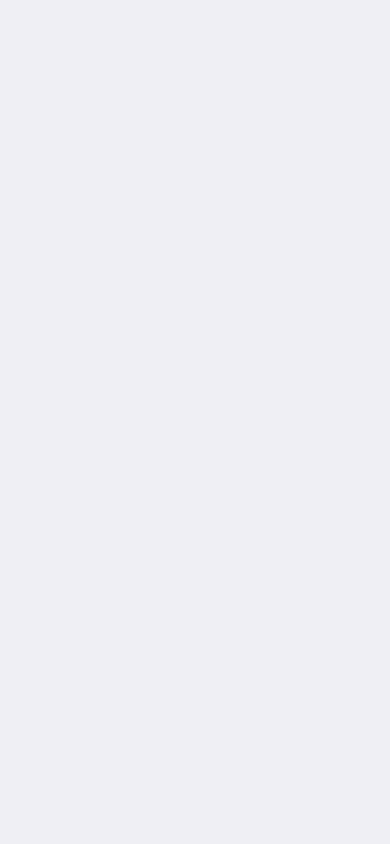
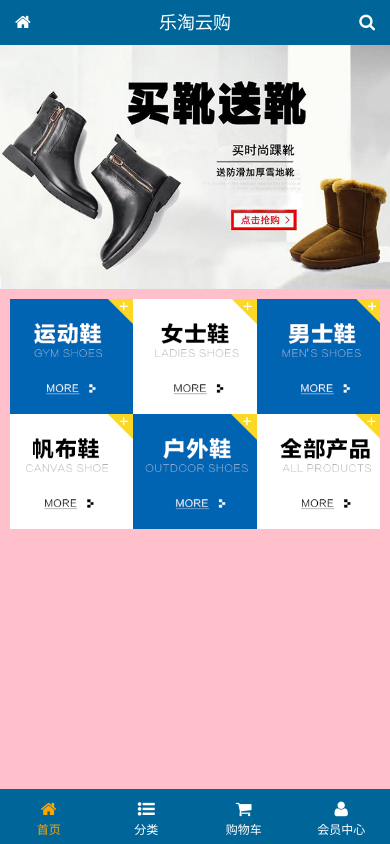
Before and after one commit to FrontGuan/letao_my, a website: page public/mobile_my/index.html in a window 390 px wide. Drawn offline with Linux system fonts and the light colour scheme.

Commit message:
首页弹性布局基本实现,顶部和底部样式实现,轮播和导航实现

```diff
--- a/public/mobile_my/css/base.css
+++ b/public/mobile_my/css/base.css
@@ -0,0 +1,87 @@
+
+html , body {
+    height: 100%;
+}
+
+* {
+    padding: 0;
+    margin: 0;
+    box-sizing: border-box;
+}
+
+p {
+    padding: 0;
+    margin: 0;
+}
+
+ul , ol {
+    list-style: none;
+}
+
+
+/* 页面大盒子 */
+.lt_container {
+    width: 100%;
+    height: 100%;
+    display: flex;
+    flex-direction: column;
+}
+
+.lt_header {
+    height: 45px;
+    background-color: #006699;
+    display: flex;
+    justify-content: space-between;
+    align-items: center;
+    padding: 0 15px;
+    color: #fff;
+}
+
+.lt_header a {
+    color: #fff;
+}
+
+.lt_header h4 {
+    font-weight: normal;
+}
+
+.lt_content {
+    flex: 1;
+    background-color: pink;
+}
+
+.lt_footer {
+    height: 55px;
+    background-color: #006699;
+}
+
+.lt_footer ul {
+    height: 100%;
+    display: flex;
+
+}
+
+.lt_footer ul li {
+    height: 100%;
+    flex: 1;
+    text-align: center;
+    padding-top: 10px;
+}
+
+.lt_footer ul a {
+    color: #fff;
+}
+.lt_footer ul a span{}
+.lt_footer ul a p{
+    font-size: 12px;
+    color: #fff;
+}
+
+/* 高亮 */
+.lt_footer ul li.active a {
+    color: orange;
+}
+
+.lt_footer ul li.active a p {
+    color: orange;
+}
--- a/public/mobile_my/css/index.css
+++ b/public/mobile_my/css/index.css
@@ -0,0 +1,25 @@
+
+.lt_nav {
+    padding: 10px;
+}
+
+.lt_nav ul {
+    display: flex;
+    flex-wrap: wrap;
+}
+
+.lt_nav ul li {
+    width: 33.3333333%;
+}
+
+.lt_nav ul li a {
+    display: block;
+    width: 100%;
+    height: 100%;
+}
+
+.lt_nav ul li a img {
+    display: block;
+    width: 100%;
+    height: 100%;
+}
--- a/public/mobile_my/index.html
+++ b/public/mobile_my/index.html
@@ -1,5 +1,6 @@
 <!DOCTYPE html>
 <html lang="en">
+
 <head>
     <meta charset="UTF-8">
     <meta name="viewport" content="width=device-width, user-scalable=no, initial-scale=1.0, maximum-scale=1.0, minimum-scale=1.0">
@@ -10,11 +11,138 @@
     <link rel="stylesheet" href="./css/base.css">
     <link rel="stylesheet" href="./css/index.css">
 </head>
+
 <body>
+    <div class="lt_container">
+        <div class="lt_header">
+            <a href="javascript:void(0)">
+                <span class="fa fa-home"></span>
+            </a>
+            <h4>乐淘云购</h4>
+            <a href="javascript:void(0)">
+                <span class="fa fa-search"></span>
+            </a>
+        </div>
+        <div class="lt_content">
+            <!-- 轮播图 -->
+            <div id="slider" class="mui-slider">
+                <div class="mui-slider-group mui-slider-loop">
+                    <!-- 额外增加的一个节点(循环轮播：第一个节点是最后一张轮播) -->
+                    <div class="mui-slider-item mui-slider-item-duplicate">
+                        <a href="#">
+                            <img src="./images/banner4.png">
+                        </a>
+                    </div>
+                    <!-- 第一张 -->
+                    <div class="mui-slider-item">
+                        <a href="#">
+                            <img src="./images/banner1.png">
+                        </a>
+                    </div>
+                    <!-- 第二张 -->
+                    <div class="mui-slider-item">
+                        <a href="#">
+                            <img src="./images/banner2.png">
+                        </a>
+                    </div>
+                    <!-- 第三张 -->
+                    <div class="mui-slider-item">
+                        <a href="#">
+                            <img src="./images/banner3.png">
+                        </a>
+                    </div>
+                    <!-- 第四张 -->
+                    <div class="mui-slider-item">
+                        <a href="#">
+                            <img src="./images/banner4.png">
+                        </a>
+                    </div>
+                    <!-- 额外增加的一个节点(循环轮播：最后一个节点是第一张轮播) -->
+                    <div class="mui-slider-item mui-slider-item-duplicate">
+                        <a href="#">
+                            <img src="./images/banner1.png">
+                        </a>
+                    </div>
+                    <!-- 轮播指示点 -->
+                    <div class="mui-slider-indicator">
+                        <div class="mui-indicator mui-active"></div>
+                        <div class="mui-indicator"></div>
+                        <div class="mui-indicator"></div>
+                        <div class="mui-indicator"></div>
+                    </div>
+                </div>
+            </div>
+            <!-- 导航 -->
+            <div class="lt_nav">
+                <ul>
+                    <li>
+                        <a href="javascript:void(0)">
+                            <img src="./images/nav1.png" alt="">
+                        </a>
+                    </li>
+                    <li>
+                        <a href="javascript:void(0)">
+                            <img src="./images/nav2.png" alt="">
+                        </a>
+                    </li>
+                    <li>
+                        <a href="javascript:void(0)">
+                            <img src="./images/nav3.png" alt="">
+                        </a>
+                    </li>
+                    <li>
+                        <a href="javascript:void(0)">
+                            <img src="./images/nav4.png" alt="">
+                        </a>
+                    </li>
+                    <li>
+                        <a href="javascript:void(0)">
+                            <img src="./images/nav5.png" alt="">
+                        </a>
+                    </li>
+                    <li>
+                        <a href="javascript:void(0)">
+                            <img src="./images/nav6.png" alt="">
+                        </a>
+                    </li>
+                </ul>
+            </div>
+            <!-- 商品区域 -->
+            <div class="products">
 
-
+            </div>
+        </div>
+        <div class="lt_footer">
+            <ul>
+                <li class="active">
+                    <a href="javascript:void(0)">
+                        <span class="fa fa-home"></span>
+                        <p>首页</p>
+                    </a>
+                </li>
+                <li>
+                    <a href="javascript:void(0)">
+                        <span class="fa fa-list-ul"></span>
+                        <p>分类</p>
+                    </a>
+                </li>
+                <li>
+                    <a href="javascript:void(0)">
+                        <span class="fa fa-shopping-cart"></span>
+                        <p>购物车</p>
+                    </a>
+                </li>
+                <li>
+                    <a href="javascript:void(0)">
+                        <span class="fa fa-user"></span>
+                        <p>会员中心</p>
+                    </a>
+                </li>
+            </ul>
+        </div>
 
 </body>
+
 </html>
 
 <script src="./lib/mui/js/mui.min.js"></script>
--- a/public/mobile_my/js/common.js
+++ b/public/mobile_my/js/common.js
@@ -0,0 +1,3 @@
+mui('.mui-scroll-wrapper').scroll({
+	deceleration: 0.0005 //flick 减速系数，系数越大，滚动速度越慢，滚动距离越小，默认值0.0006
+});
```
